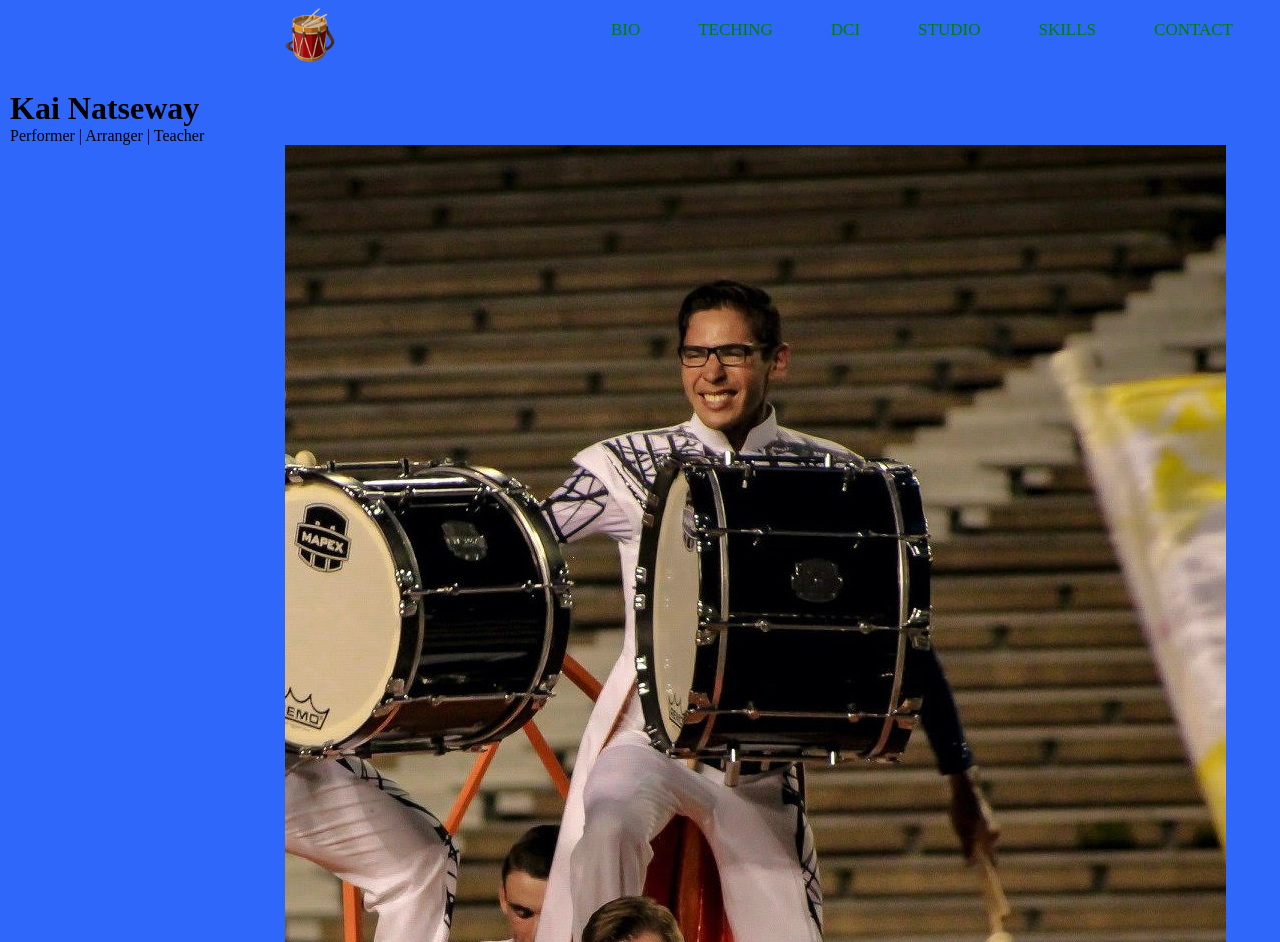
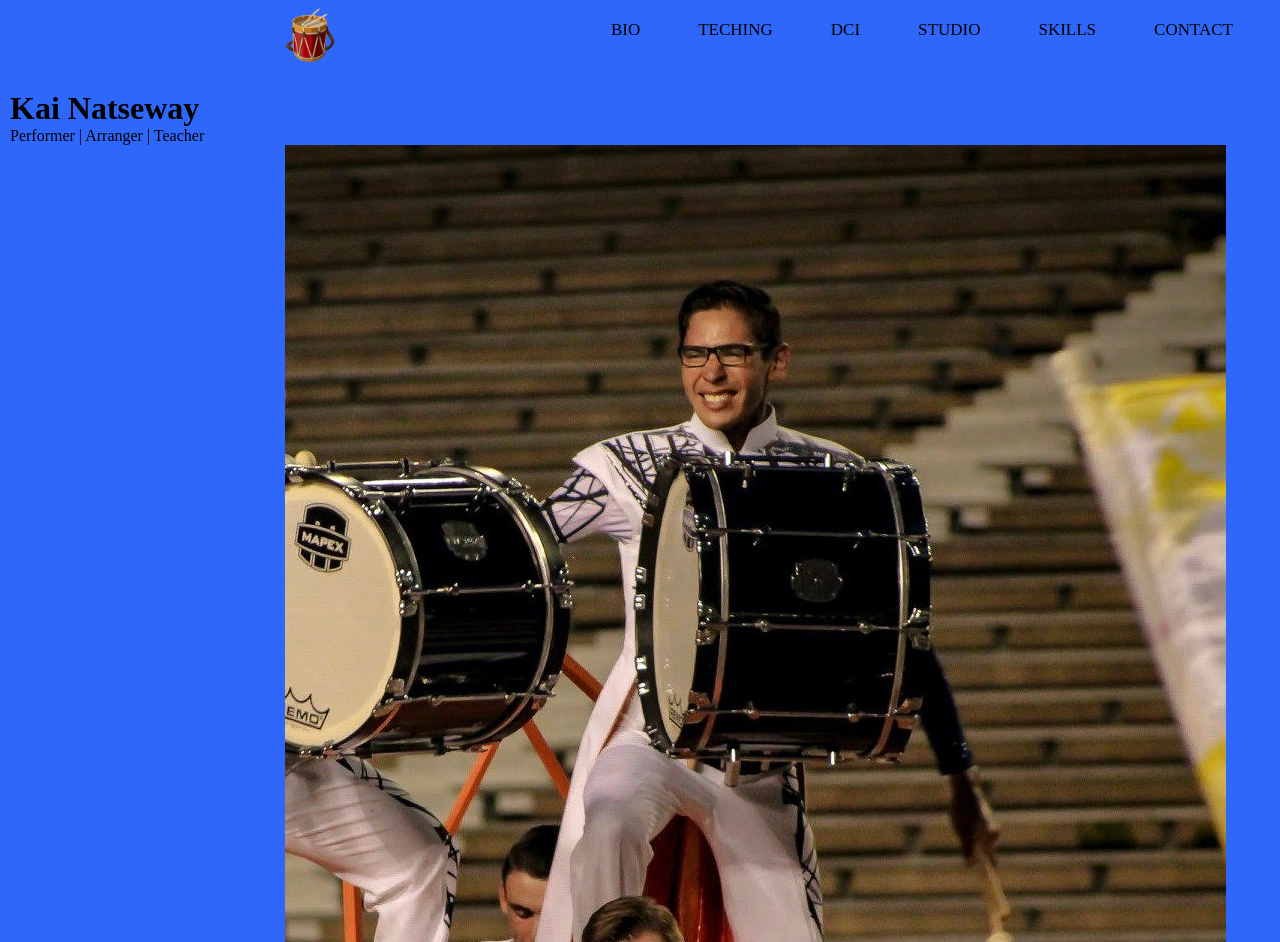
Before and after one commit to Knatseway/pwp, a plain HTML site: page Milestone3/indexmain.html in a window 1280 px wide. Drawn offline with Linux system fonts and the light colour scheme.

Commit message:
Kai shared preferred colors for background and menu highlights

```diff
--- a/Milestone3/style.css
+++ b/Milestone3/style.css
@@ -31,14 +31,14 @@ nav ul li{
     margin:  20px;
  }
 nav ul li a{
-    color: green;
+    color: black;
     font-size: 17px;
     padding:7px;
     border-radius:3px;
     text-transform: uppercase;
 }
 a.active,a:hover{
-    background: yellow;
+    background: cornflowerblue;
     transition: .5s;
 }
 /*checkbtn allows the navbarmenu to collapse to vertical on mobile devices*/
```
